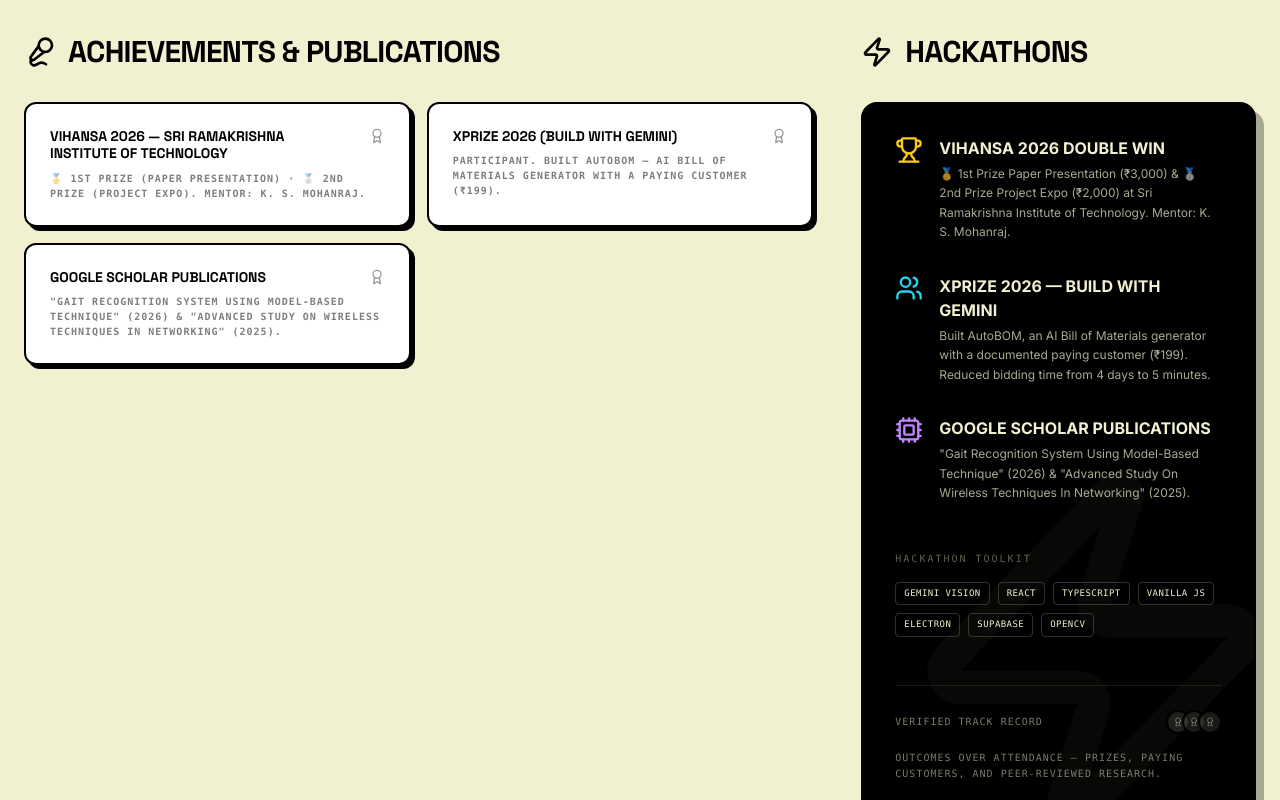
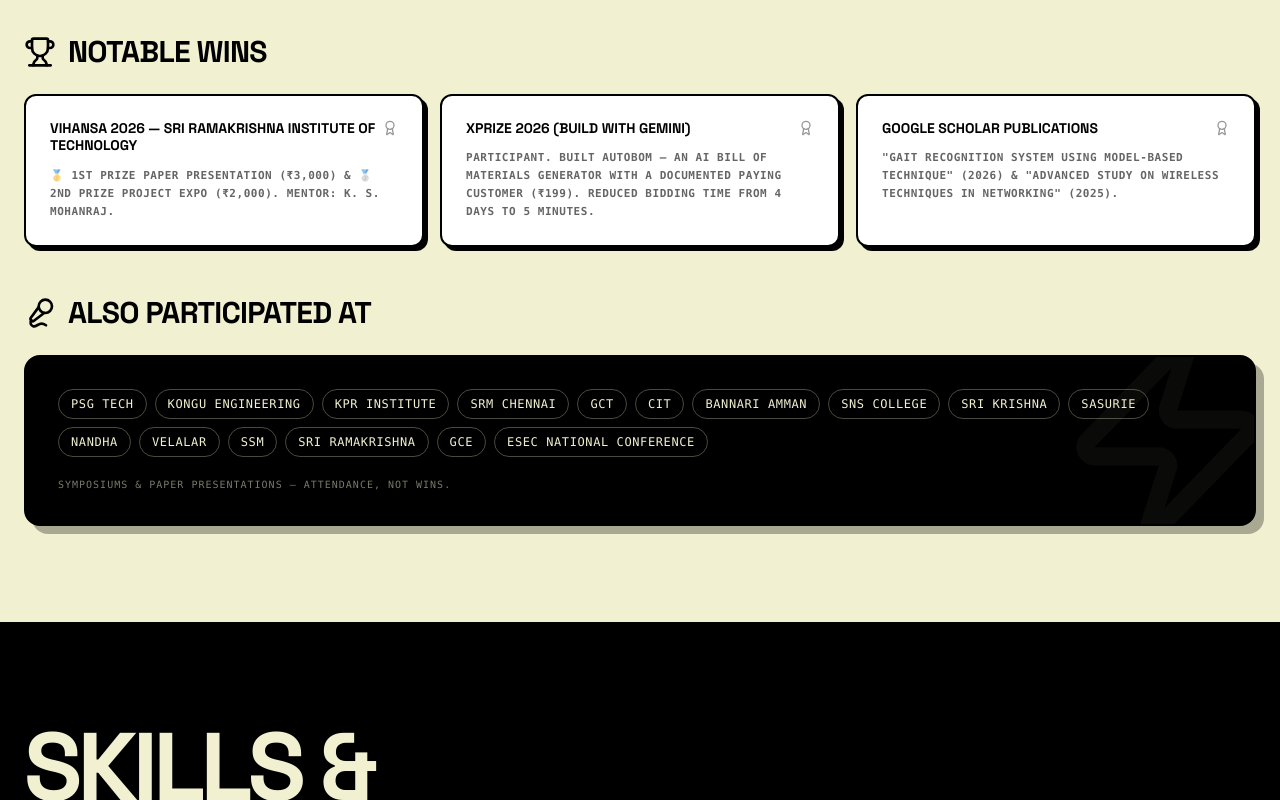
Before and after one commit to rahulcvwebsitehosting/myportfolio, a React (Vite) app: page / in a window 1280 px wide. Shown: the part 3180-3980 px from the top of the page. Built offline with nearby package versions, Linux system fonts and the light colour scheme.

Commit message:
Restructure Academic Engagements into two tiers: Notable Wins cards + Also Participated At tag cloud

```diff
--- a/App.tsx
+++ b/App.tsx
@@ -180,10 +180,25 @@
     }
   ];
 
-  const collegePresentations = [
-    { name: "VIHANSA 2026 — Sri Ramakrishna Institute of Technology", role: "🥇 1st Prize (Paper Presentation) · 🥈 2nd Prize (Project Expo). Mentor: K. S. Mohanraj." },
-    { name: "XPRIZE 2026 (Build with Gemini)", role: "Participant. Built AutoBOM — AI Bill of Materials generator with a paying customer (₹199)." },
-    { name: "Google Scholar Publications", role: '"Gait Recognition System Using Model-Based Technique" (2026) & "Advanced Study On Wireless Techniques In Networking" (2025).' }
+  const notableWins = [
+    {
+      title: "VIHANSA 2026 — Sri Ramakrishna Institute of Technology",
+      detail: "🥇 1st Prize Paper Presentation (₹3,000) & 🥈 2nd Prize Project Expo (₹2,000). Mentor: K. S. Mohanraj."
+    },
+    {
+      title: "XPRIZE 2026 (Build with Gemini)",
+      detail: "Participant. Built AutoBOM — an AI Bill of Materials generator with a documented paying customer (₹199). Reduced bidding time from 4 days to 5 minutes."
+    },
+    {
+      title: "Google Scholar Publications",
+      detail: "\"Gait Recognition System Using Model-Based Technique\" (2026) & \"Advanced Study On Wireless Techniques In Networking\" (2025)."
+    }
+  ];
+
+  const participatedAt = [
+    'PSG Tech', 'Kongu Engineering', 'KPR Institute', 'SRM Chennai', 'GCT', 'CIT',
+    'Bannari Amman', 'SNS College', 'Sri Krishna', 'Sasurie', 'Nandha', 'Velalar',
+    'SSM', 'Sri Ramakrishna', 'GCE', 'ESEC National Conference'
   ];
 
   const menuItems = [
@@ -505,98 +520,53 @@
               </div>
             </div>
 
-            <div className="grid lg:grid-cols-[2fr_1fr] gap-12">
-              {/* College Presentations List */}
+            <div className="space-y-12">
+              {/* Tier 1 — Notable Wins */}
               <div className="space-y-6">
-                <div className="flex items-center gap-3 mb-8">
-                  <Mic2 size={32} />
-                  <h3 className="font-display text-3xl font-black uppercase tracking-tight">Achievements & Publications</h3>
+                <div className="flex items-center gap-3">
+                  <Trophy size={32} />
+                  <h3 className="font-display text-3xl font-black uppercase tracking-tight">Notable Wins</h3>
                 </div>
-                <div className="grid md:grid-cols-2 gap-4">
-                  {collegePresentations.map((college, idx) => (
+                <div className="grid md:grid-cols-3 gap-4">
+                  {notableWins.map((win, idx) => (
                     <motion.div
                       key={idx}
-                      initial={{ opacity: 0, x: -20 }}
-                      whileInView={{ opacity: 1, x: 0 }}
+                      initial={{ opacity: 0, y: 20 }}
+                      whileInView={{ opacity: 1, y: 0 }}
                       viewport={{ once: true }}
                       transition={{ delay: idx * 0.1 }}
-                      className="group bg-white border-2 border-black p-6 rounded-xl hover:bg-black hover:text-[#F1F0D1] transition-all duration-300 shadow-[4px_4px_0px_0px_rgba(0,0,0,1)] hover:shadow-none hover:translate-x-1 hover:translate-y-1"
+                      className="group bg-white border-2 border-black p-6 rounded-xl hover:bg-black hover:text-[#F1F0D1] transition-all duration-300 shadow-[4px_4px_0px_0px_rgba(0,0,0,1)] hover:shadow-none hover:translate-x-1 hover:translate-y-1 flex flex-col"
                     >
-                      <div className="flex justify-between items-start mb-2">
-                        <h4 className="font-display font-black uppercase text-sm leading-tight max-w-[80%]">{college.name}</h4>
-                        <Award size={16} className="opacity-40 group-hover:opacity-100" />
+                      <div className="flex justify-between items-start mb-3">
+                        <h4 className="font-display font-black uppercase text-sm leading-tight">{win.title}</h4>
+                        <Award size={16} className="opacity-40 group-hover:opacity-100 shrink-0" />
                       </div>
-                      <p className="text-[10px] font-mono font-bold uppercase tracking-widest opacity-50 group-hover:opacity-80">
-                        {college.role}
+                      <p className="text-[11px] font-mono font-bold uppercase tracking-wider opacity-60 group-hover:opacity-90 leading-relaxed">
+                        {win.detail}
                       </p>
                     </motion.div>
                   ))}
                 </div>
               </div>
 
-              {/* Hackathons & Competitions */}
+              {/* Tier 2 — Also Participated At */}
               <div className="space-y-6">
-                <div className="flex items-center gap-3 mb-8">
-                  <Zap size={32} />
-                  <h3 className="font-display text-3xl font-black uppercase tracking-tight">Hackathons</h3>
+                <div className="flex items-center gap-3">
+                  <Mic2 size={32} />
+                  <h3 className="font-display text-3xl font-black uppercase tracking-tight">Also Participated At</h3>
                 </div>
-                <div className="bg-black text-[#F1F0D1] p-8 rounded-2xl border-2 border-black shadow-[8px_8px_0px_0px_rgba(0,0,0,0.3)] relative overflow-hidden flex flex-col justify-between">
-                  <div className="space-y-8 relative z-10">
-                    <div className="flex gap-4">
-                      <Trophy className="shrink-0 text-yellow-400" size={28} />
-                      <div>
-                        <h4 className="font-bold uppercase mb-1">VIHANSA 2026 Double Win</h4>
-                        <p className="text-xs opacity-70 leading-relaxed">🥇 1st Prize Paper Presentation (₹3,000) & 🥈 2nd Prize Project Expo (₹2,000) at Sri Ramakrishna Institute of Technology. Mentor: K. S. Mohanraj.</p>
-                      </div>
-                    </div>
-
-                    <div className="flex gap-4">
-                      <Users className="shrink-0 text-cyan-400" size={28} />
-                      <div>
-                        <h4 className="font-bold uppercase mb-1">XPRIZE 2026 — Build with Gemini</h4>
-                        <p className="text-xs opacity-70 leading-relaxed">Built AutoBOM, an AI Bill of Materials generator with a documented paying customer (₹199). Reduced bidding time from 4 days to 5 minutes.</p>
-                      </div>
-                    </div>
-
-                    <div className="flex gap-4">
-                      <Cpu className="shrink-0 text-purple-400" size={28} />
-                      <div>
-                        <h4 className="font-bold uppercase mb-1">Google Scholar Publications</h4>
-                        <p className="text-xs opacity-70 leading-relaxed">"Gait Recognition System Using Model-Based Technique" (2026) & "Advanced Study On Wireless Techniques In Networking" (2025).</p>
-                      </div>
-                    </div>
-
-                    <div className="space-y-4 pt-4">
-                      <h5 className="font-mono text-[10px] uppercase tracking-[0.2em] opacity-40">Hackathon Toolkit</h5>
-                      <div className="flex flex-wrap gap-2">
-                        {['Gemini Vision', 'React', 'TypeScript', 'Vanilla JS', 'Electron', 'Supabase', 'OpenCV'].map(tool => (
-                          <span key={tool} className="px-2 py-1 border border-[#F1F0D1]/20 rounded text-[9px] font-mono uppercase tracking-wider hover:bg-[#F1F0D1] hover:text-black transition-colors cursor-default">
-                            {tool}
-                          </span>
-                        ))}
-                      </div>
-                    </div>
+                <div className="bg-black text-[#F1F0D1] p-6 md:p-8 rounded-2xl border-2 border-black shadow-[8px_8px_0px_0px_rgba(0,0,0,0.3)] relative overflow-hidden">
+                  <div className="flex flex-wrap gap-2 relative z-10">
+                    {participatedAt.map((place, idx) => (
+                      <span key={idx} className="px-3 py-1.5 border border-[#F1F0D1]/30 rounded-full text-xs font-mono uppercase tracking-wider hover:bg-[#F1F0D1] hover:text-black transition-colors cursor-default">
+                        {place}
+                      </span>
+                    ))}
                   </div>
-
-                  <div className="mt-12 pt-6 border-t border-[#F1F0D1]/10 relative z-10">
-                    <div className="flex items-center justify-between mb-4">
-                      <span className="text-[10px] font-mono opacity-50 uppercase tracking-widest">Verified Track Record</span>
-                      <div className="flex -space-x-2">
-                        {[1, 2, 3].map(i => (
-                          <div key={i} className="w-6 h-6 rounded-full border-2 border-black bg-[#F1F0D1]/10 flex items-center justify-center">
-                            <Award size={10} className="text-[#F1F0D1]/40" />
-                          </div>
-                        ))}
-                      </div>
-                    </div>
-                    <p className="text-[10px] font-mono opacity-50 uppercase tracking-widest leading-relaxed">
-                      Outcomes over attendance — prizes, paying customers, and peer-reviewed research.
-                    </p>
-                  </div>
-
-                  <div className="absolute -bottom-10 -right-10 pointer-events-none opacity-[0.03]">
-                    <Zap size={400} />
-                  </div>
+                  <p className="text-[10px] font-mono opacity-50 uppercase tracking-widest mt-5 relative z-10">
+                    Symposiums & paper presentations — attendance, not wins.
+                  </p>
+                  <Zap className="absolute -bottom-6 -right-6 pointer-events-none opacity-[0.04]" size={220} />
                 </div>
               </div>
             </div>
```
